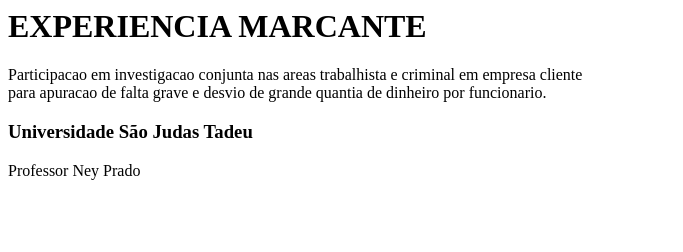
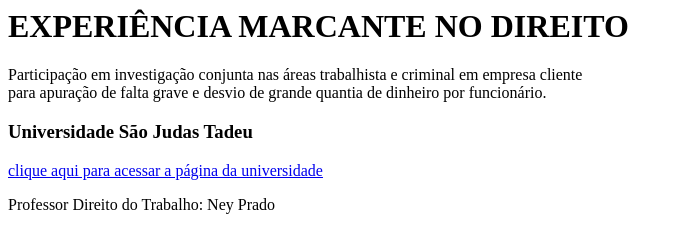
Before and after one commit to marispelegrin/perfil, a plain HTML site: page index.html in a window 1280 px wide. Shown: the whole page, without its empty margins (0-683 px from the left). Drawn offline with Linux system fonts and the light colour scheme.

Commit message:
Insercao de link

```diff
--- a/index.html
+++ b/index.html
@@ -3,10 +3,10 @@
     <title> Maristela Marquiafave Pelegrin </title>
   </head>
   <body>
-    <h1> EXPERIENCIA MARCANTE </h1>
-    <p> Participacao em investigacao conjunta nas areas trabalhista e criminal em empresa cliente <br />
-    para apuracao de falta grave e desvio de grande quantia de dinheiro por funcionario. </p>
-    <h3> Universidade São Judas Tadeu </h3>
-    <p> Professor Ney Prado </p>
+    <h1> EXPERIÊNCIA MARCANTE NO DIREITO </h1>
+    <p> Participação em investigação conjunta nas áreas trabalhista e criminal em empresa cliente <br />
+    para apuração de falta grave e desvio de grande quantia de dinheiro por funcionário. </p>
+    <h3> Universidade São Judas Tadeu </h3> <a href="https://www.usjt.br/"> clique aqui para acessar a página da universidade </a>
+    <p> Professor Direito do Trabalho: Ney Prado </p>
   </body>
 </html>
```
